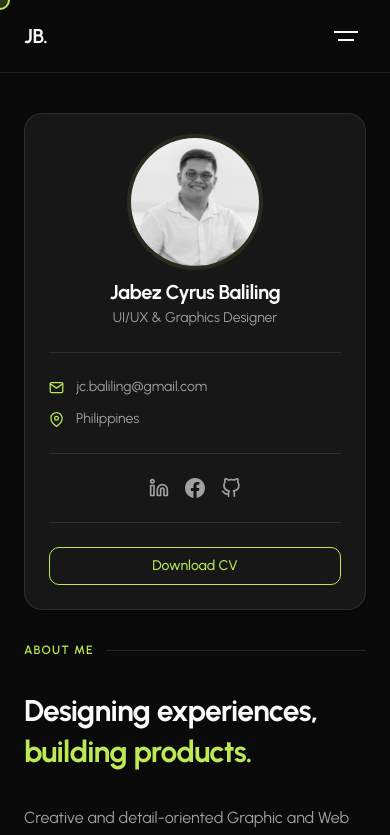
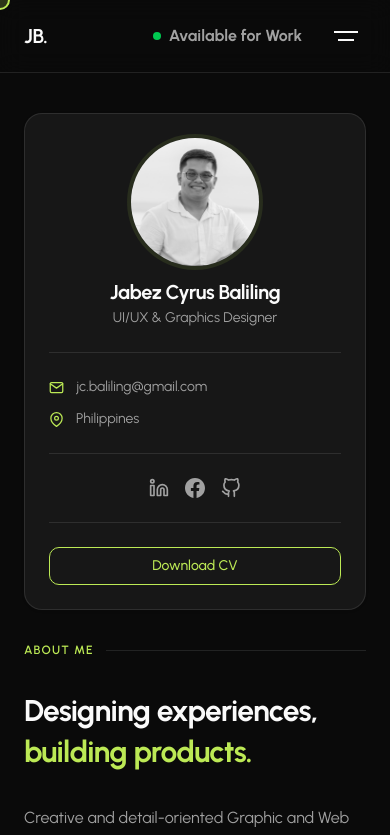
Before and after one commit to OggyYggo/portfolio, a Next.js app: page / in a window 390 px wide. Shown: the top 835 px of the page. Built offline with nearby package versions, Linux system fonts and the light colour scheme.

Commit message:
updated header

```diff
--- a/components/Header/Header.tsx
+++ b/components/Header/Header.tsx
@@ -33,7 +33,7 @@
         <div className="flex items-center gap-6">
 
           {/* Available for Work badge */}
-          <div className="hidden sm:flex items-center gap-2 font-bold text-muted-foreground">
+          <div className="flex items-center gap-2 font-bold text-muted-foreground">
             <span className="relative flex h-2 w-2">
               <span className="animate-ping absolute inline-flex h-full w-full rounded-full bg-green-400 opacity-75" />
               <span className="relative inline-flex rounded-full h-2 w-2 bg-green-500" />
```
